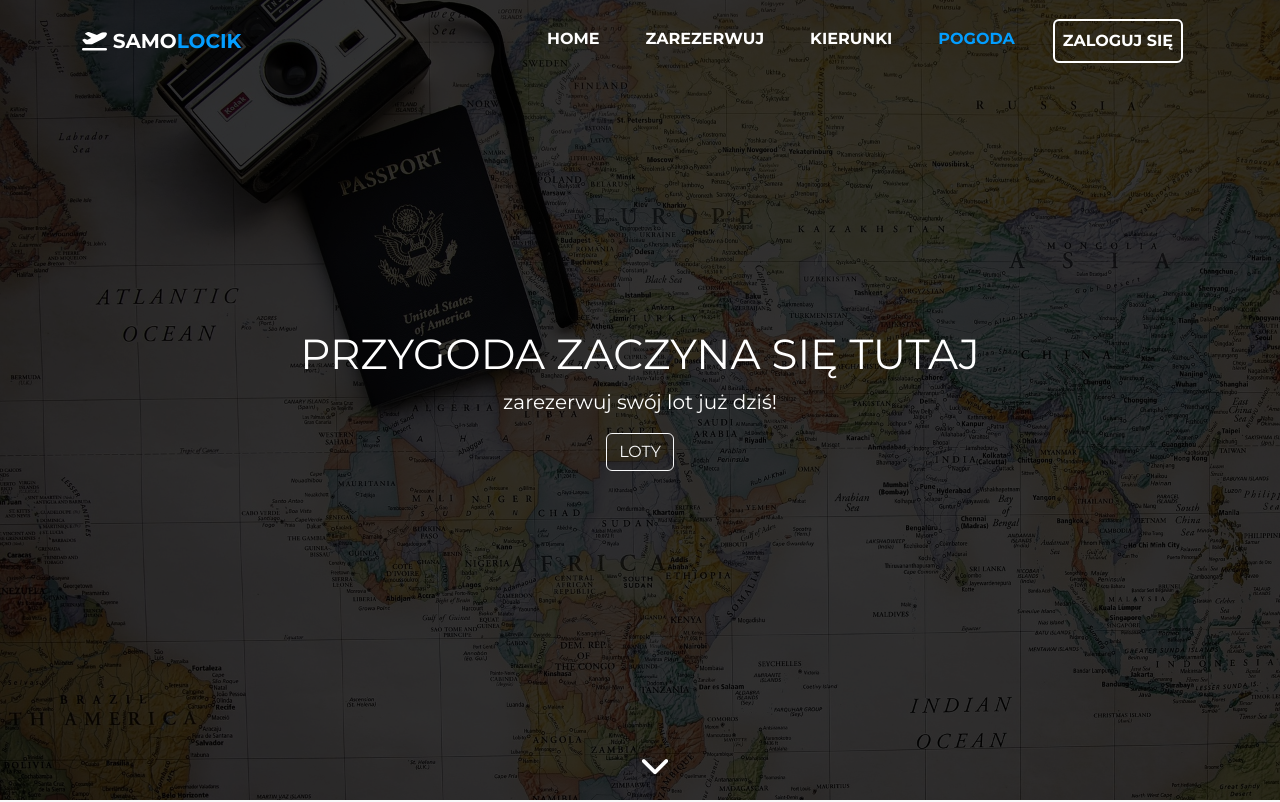
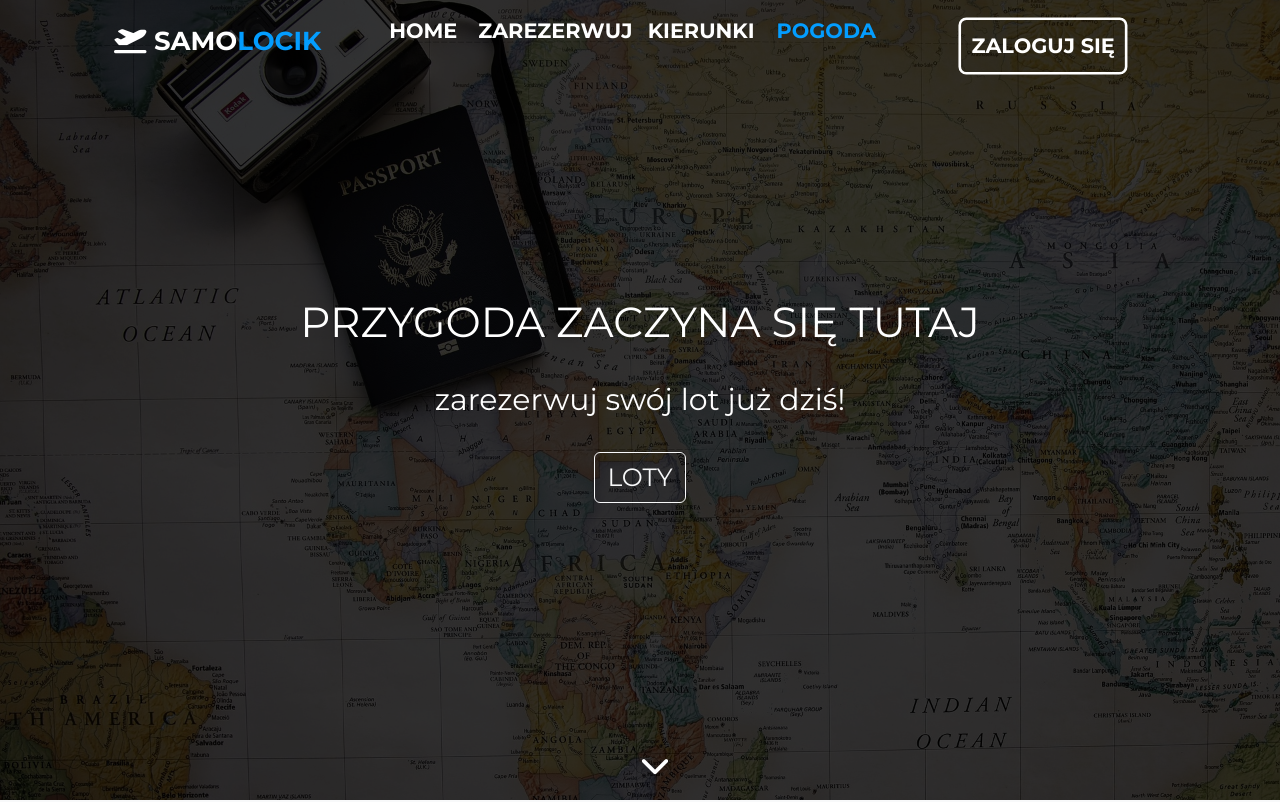
Before and after one commit to malgorzatajedrus/Samolocik, a plain HTML site: page index.html in a window 1280 px wide. Shown: the top 802 px of the page. Drawn offline with nearby package versions, Linux system fonts and the light colour scheme; a script that the page names is missing.

Commit message:
Correcting website responsiveness

```diff
--- a/js/script.js
+++ b/js/script.js
@@ -7,6 +7,7 @@ document.addEventListener("DOMContentLoaded", function () {
 	const registerLink = document.querySelector(".register-link");
 	const btnPopup = document.querySelector(".btnLogin");
 	const iconClose = document.querySelector(".icon-close");
+	const burgerIcon = document.querySelector(".navbar-toggler");
 
 	function addShadow() {
 		if (window.scrollY >= 300) {
@@ -21,6 +22,12 @@ document.addEventListener("DOMContentLoaded", function () {
 	);
 
 	window.addEventListener("scroll", addShadow);
+
+	function addShadowNav() {
+		nav.classList.add("shadow-bg");
+	}
+
+	burgerIcon.addEventListener("click", addShadowNav);
 
 	// logowanie/rejestracja //
 
@@ -169,8 +176,6 @@ function reservationSummary() {
 	document.getElementById("seats-numbers").innerHTML = summarySeats;
 }
 
-
-
 function bookFlight() {
 	const email = sessionStorage.getItem("emailDetails");
 	const bookFlightBtn = document.getElementById("book-flight");
--- a/sass/main.scss
+++ b/sass/main.scss
@@ -419,7 +419,7 @@ header {
 .plane-seats {
 	.btn-submitSeats {
 		position: absolute;
-		left: 10%;
+		bottom: 10px;
 	}
 }
 .plane {
@@ -559,6 +559,17 @@ header {
 		height: 460px;
 		z-index: 15;
 	}
+	.plane {
+	transform: scale(0.60);
+	}
+	.plane-seats {
+		.btn-submitSeats {
+			transform: scale(0.8);
+		}
+	}
+	.reservation-details {
+		transform: scale(0.70);
+	}
 }
 
 @media (min-width: 414px) {
@@ -568,13 +579,40 @@ header {
 }
 
 @media (min-width: 768px) {
+	nav {
+		.navbar-brand {
+			position: relative;
+			transform: scale(1.3);
+			left: 5%;
+		}
+		i.fas.fa-bars {
+			position: relative;
+			transform: scale(1.3);
+			left: 5%;
+		}
+		a.nav-link {
+			transform: scale(1.3);
+		}
+		.btnLogin {
+			transform: scale(1.3);
+			margin-top: 10px;
+			margin-right: 90px;
+			margin-left: 90px;
+		}
+	}
 	header {
 		h1 {
 			font-size: 42px;
+			margin-bottom: 30px;
 		}
 
 		p {
-			font-size: 20px;
+			font-size: 30px;
+			margin-bottom: 30px;
+		}
+		.btn-outline-light {
+			font-size: 25px;
+
 		}
 	}
 	.wrapper {
```
Also changed, not shown: css/main.css, 1 other file.
